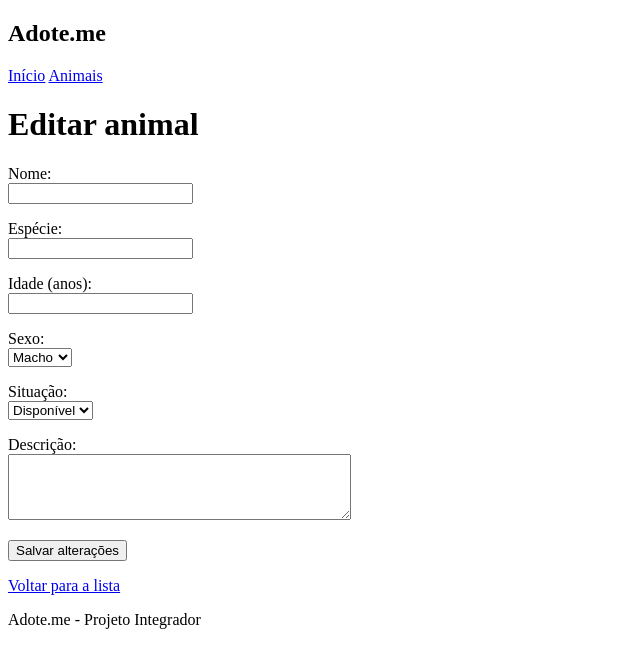
After one commit to thyerrya3-afk/Adote.me, a Node server app: template views/animais/editar.ejs in a window 1280 px wide. The commit adds this page. Shown: the top 668 px of the page, without its empty margins (0-640 px from the left). Run offline with Node 20, Linux system fonts and the light colour scheme; the template is opened without the code that fills it, so the values that code supplies are empty; some libraries are stand-ins or nearby versions.

Commit message:
Cria edição de animais

```diff
--- a/routes/animalRoutes.js
+++ b/routes/animalRoutes.js
@@ -13,5 +13,11 @@ router.get('/novo', animalController.formulario);
 // POST /animais - recebe o formulário e salva o animal
 router.post('/', animalController.criar);
 
+// GET /animais/3/editar - mostra o formulário de edição
+router.get('/:id/editar', animalController.formularioEditar);
+
+// POST /animais/3/editar - recebe o formulário e atualiza o animal
+router.post('/:id/editar', animalController.atualizar);
+
 // Exporta as rotas
 module.exports = router;
--- /dev/null
+++ b/views/animais/editar.ejs
@@ -0,0 +1,47 @@
+<%- include('../partials/header') %>
+
+<h1>Editar animal</h1>
+
+<form action="/animais/<%= animal.id %>/editar" method="POST">
+  <p>
+    <label>Nome:</label><br>
+    <input type="text" name="nome" value="<%= animal.nome %>" required>
+  </p>
+
+  <p>
+    <label>Espécie:</label><br>
+    <input type="text" name="especie" value="<%= animal.especie %>" required>
+  </p>
+
+  <p>
+    <label>Idade (anos):</label><br>
+    <input type="number" name="idade" min="0" value="<%= animal.idade %>" required>
+  </p>
+
+  <p>
+    <label>Sexo:</label><br>
+    <select name="sexo" required>
+      <option value="macho" <%= animal.sexo === 'macho' ? 'selected' : '' %>>Macho</option>
+      <option value="fêmea" <%= animal.sexo === 'fêmea' ? 'selected' : '' %>>Fêmea</option>
+    </select>
+  </p>
+
+  <p>
+    <label>Situação:</label><br>
+    <select name="situacao" required>
+      <option value="disponivel" <%= animal.situacao === 'disponivel' ? 'selected' : '' %>>Disponível</option>
+      <option value="adotado" <%= animal.situacao === 'adotado' ? 'selected' : '' %>>Adotado</option>
+    </select>
+  </p>
+
+  <p>
+    <label>Descrição:</label><br>
+    <textarea name="descricao" rows="4" cols="40"><%= animal.descricao %></textarea>
+  </p>
+
+  <button type="submit">Salvar alterações</button>
+</form>
+
+<p><a href="/animais">Voltar para a lista</a></p>
+
+<%- include('../partials/footer') %>
--- a/views/animais/index.ejs
+++ b/views/animais/index.ejs
@@ -1,6 +1,8 @@
 <%- include('../partials/header') %>
 
 <h1>Animais disponíveis</h1>
+
+<p><a href="/animais/novo">Cadastrar novo animal</a></p>
 
 <% if (animais.length === 0) { %>
   <p>Nenhum animal cadastrado ainda.</p>
@@ -12,6 +14,7 @@
       <p>Idade: <%= animal.idade %> ano(s)</p>
       <p>Sexo: <%= animal.sexo %></p>
       <p>Situação: <%= animal.situacao %></p>
+      <p><a href="/animais/<%= animal.id %>/editar">Editar</a></p>
     </div>
   <% }) %>
 <% } %>
```
Also changed, not shown: controllers/animalController.js (+37 -5 lines).
